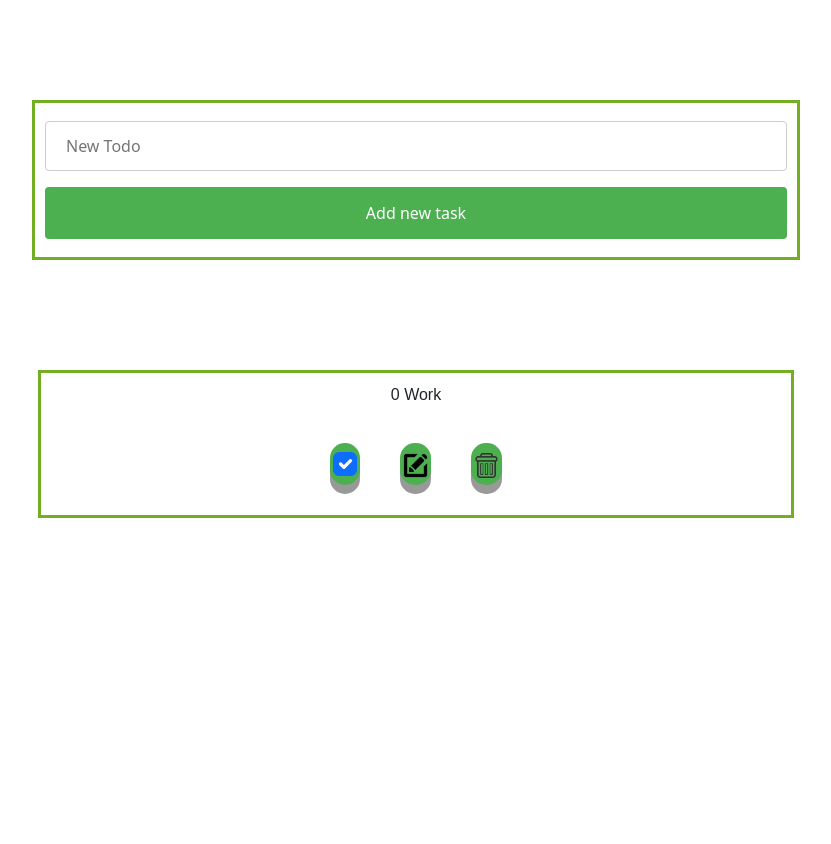
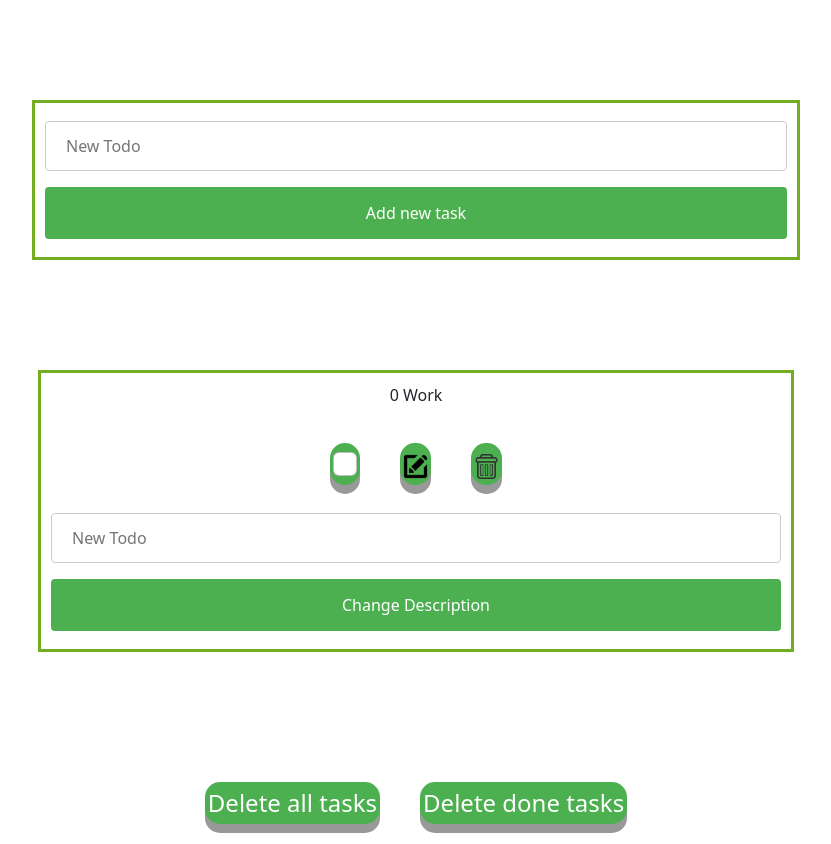
Before and after one commit to EmilGlz/TodoListReact, a React (Create React App) app: page / in a window 1280 px wide. Both pictures are taken after a click on the button 639 px from the left and 464 px from the top of the page. Shown: the whole page, without its empty margins (224-1055 px from the left). Before the commit the page ends 800 px from the top, so only its background shows below. Built offline with nearby package versions, Linux system fonts and the light colour scheme.

Commit message:
Added Edit, Remove items

```diff
--- a/src/App.css
+++ b/src/App.css
@@ -28,6 +28,11 @@
   color: #61dafb;
 }
 
+.all-items{
+  padding: 10px;
+  margin-bottom: 100px;
+}
+
 @keyframes App-logo-spin {
   from {
     transform: rotate(0deg);
--- a/src/App.js
+++ b/src/App.js
@@ -1,21 +1,34 @@
-import logo from './logo.svg';
 import './App.css';
-import Items from './Components/Items/Items';
 import AddInput from './Components/AddInput/AddInput';
 import React, { useState } from 'react';
+import Item from './Components/Item/Item';
 
 
+const startValues = [
+  {
+    isChecked: false,
+    description: "Work",
+    id: 0
+  }
+]
+
 function App() {
+  const [tasks, setTasks] = new useState(startValues);
 
-  const startValues = [
-    {
-      id: 0,
-      description: "Work",
-      isChecked: true
-    }
-  ]
+  function removeTask(index){
+    setTasks(prevTasks => prevTasks.filter(task => task.id !== index));
+  }
 
-  const [tasks, setTasks] = new useState(startValues);
+  function updateTaskDescription (index, newDescription){
+    const newTasks = tasks.map(item =>
+      {
+        if(item.id === index)
+        {
+          return {...item, description: newDescription}
+        }
+      })
+    setTasks(newTasks)
+  }
 
   function addTask(task)
   {
@@ -26,20 +39,46 @@ function App() {
 
   function taskIsChecked(index, isChecked)
   {
-      // setTasks((lastArray)=>{
-      //   lastArray[index].isChecked = isChecked;
-      //   return lastArray;
-      // })
+    const newTasks = tasks.map(item =>
+      {
+        if(item.id === index)
+        {
+          return {...item, isChecked: isChecked}
+        }
+       else if(item.id !== index) {
+          return item;
+        }
+      })
+    setTasks(newTasks)
   }
 
-  function removeTask(index){
-    // setTasks((prevArray)=>[])
+  function removeAllTasks()
+  {
+    setTasks([])
+  }
+  function removeCheckedTasks()
+  {
+    setTasks(prevTasks => prevTasks.filter(task => !task.isChecked));
+
   }
 
   return (
     <div className="App">
       <AddInput taskAdded = {addTask} />
-      <Items allTasks = {tasks} taskChecked={taskIsChecked}/>
+      <div className='all-items'>
+      {
+        tasks.map((item, index) =>
+        <Item key = {index} taskRemoved = {removeTask} taskDescriptionUpdated = {updateTaskDescription} taskChecked={taskIsChecked} task ={item}/>)
+      }
+      </div>
+
+      <button onClick={removeAllTasks} className='button'>
+        Delete all tasks
+      </button>
+      <button onClick={removeCheckedTasks} className='button'>
+        Delete done tasks
+      </button>
+
     </div>
   );
 }
--- /dev/null
+++ b/src/Components/Item/Item.js
@@ -0,0 +1,65 @@
+import React, { memo, useState } from 'react';
+import 'bootstrap/dist/css/bootstrap.css';
+import './Item.css';
+
+function Item(props) {
+  const [showEditPanel, setshowEditPanel] = useState(false)
+  const [newDescription, setnewDescription] = useState('')
+
+  console.log(props)
+
+  function checkboxClicked()
+  {
+    props.taskChecked(props.task.id, !props.task.isChecked);
+  }
+
+  function editClicked()
+  {
+    setshowEditPanel(prevValue => !prevValue)
+  }
+
+  function handleNewDescriptionChange(event)
+  {
+    setnewDescription(event.target.value)
+  }
+
+  function descriptionChanged()
+  {
+    props.taskDescriptionUpdated(props.task.id, newDescription);
+    setshowEditPanel(false)
+  }
+
+  function deleteTask()
+  {
+    props.taskRemoved(props.task.id);
+  }
+
+  return (
+        // props.task && props.task.isChecked && props.task.description &&
+        props &&
+        <div className="card-body add-input-container ">
+            <p className="card-text">{props.task.id + ' ' + props.task.description}</p>
+          <button className='button'>
+            <input className="form-check-input" checked={props.task.isChecked} onChange={checkboxClicked} type="checkbox" value ={props.task.isChecked} id="flexCheckDefault"/>
+          </button>
+
+          <button onClick={editClicked} className='button'>
+            <img src='./edit.png' />
+          </button>
+
+          <button onClick={deleteTask} className='button'>
+            <img src='./trash.png' />
+          </button>
+          {showEditPanel && <div>
+            <input
+            onChange={handleNewDescriptionChange}
+            type="text"
+            id="fname"
+            name="firstname"
+            placeholder="New Todo"></input>
+            <button className="add-button" onClick={descriptionChanged}>Change Description</button>
+          </div>}
+        </div>
+   );
+}
+export default Item;
--- a/src/Components/Items/Item/Item.js
+++ /dev/null
@@ -1,30 +0,0 @@
-import React, { memo, useState } from 'react';
-import 'bootstrap/dist/css/bootstrap.css';
-import './Item.css';
-
-function Item(props) {
-  const [isChecked, setIsChecked] = useState(props.task.isChecked)
-  function checkboxClicked()
-  {
-    setIsChecked(prevValue => !prevValue);
-    props.taskChecked(props.task.id, !isChecked);
-  }
-
-  return (
-        <div className="card-body add-input-container ">
-            <p className="card-text">{props.task.id + " " + props.task.description}</p>
-          <button className='button'>
-            <input className="form-check-input" checked={isChecked} onChange={checkboxClicked} type="checkbox" value ={"isChecked"} id="flexCheckDefault"/>
-          </button>
-
-          <button className='button'>
-            <img src='./edit.png' />
-          </button>
-
-          <button className='button'>
-            <img src='./trash.png' />
-          </button>
-        </div>
-   );
-}
-export default Item;
--- a/src/Components/Items/Items.js
+++ /dev/null
@@ -1,20 +0,0 @@
-import 'bootstrap/dist/css/bootstrap.css';
-import React, { useState } from 'react';
-import Item from './Item/Item';
-
-function Items(props) {
-    const mystyle = {
-        padding: "10px",
-        fontFamily: "Arial",
-        marginBottom: "100px"
-      };
-    return (
-        <div style={mystyle}>
-            {
-                props.allTasks.map((item, index) =>
-                    <Item style={mystyle} key = {index} taskChecked={props.taskChecked} task ={item}/>)
-            }
-        </div>
-   );
-}
-export default Items;
```
Also changed, not shown: src/Components/Item/Item.css (renamed from src/Components/Items/Item/Item.css).
